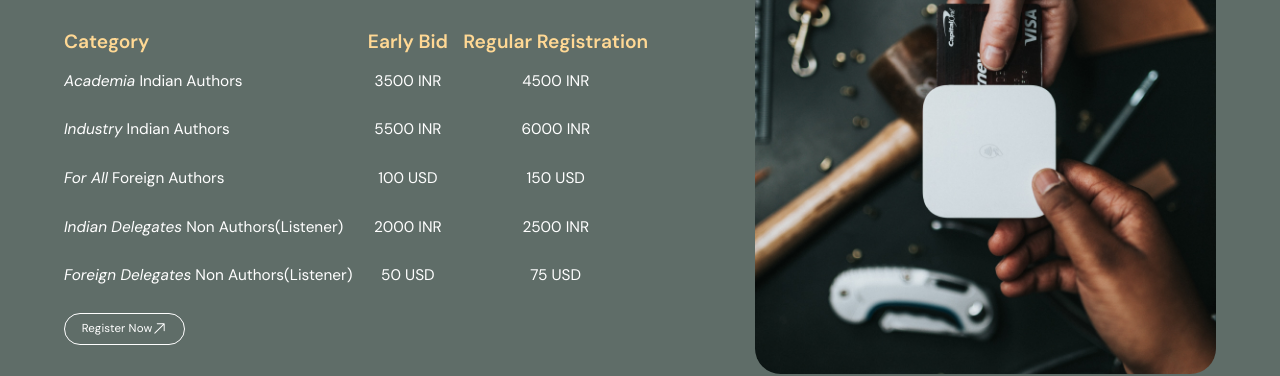
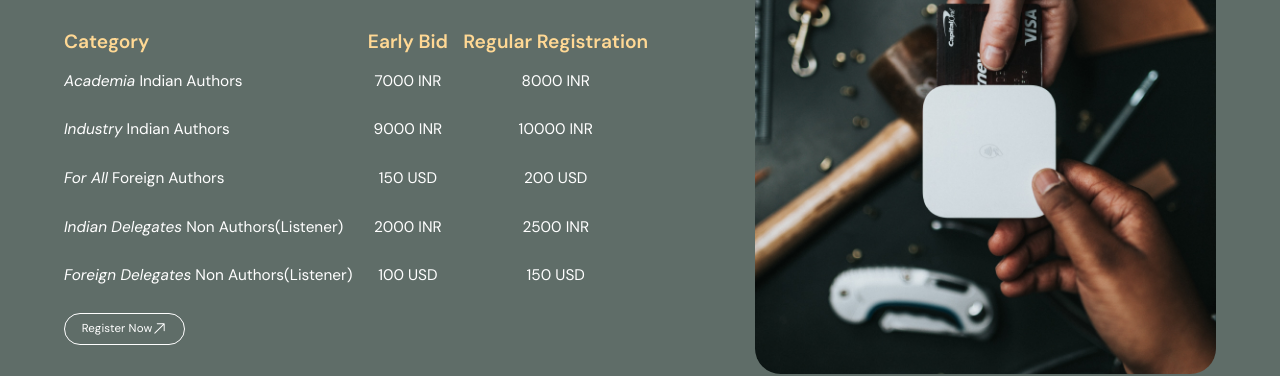
Before and after one commit to flash6083/ConferenceWebsite, a Next.js app: page /registration in a window 1280 px wide. Shown: the part 215-591 px from the top of the page. Built offline with nearby package versions, Linux system fonts and the light colour scheme.

Commit message:
Update regsitration

```diff
--- a/app/registration/page.js
+++ b/app/registration/page.js
@@ -25,21 +25,21 @@ const Registration = () => {
                     <div className={styles.tab_col}>
                         <h3>Early Bid</h3>
                         <ul>
-                            <li>3500 INR</li>
-                            <li>5500 INR</li>
+                            <li>7000 INR</li>
+                            <li>9000 INR</li>
+                            <li>150 USD</li>
+                            <li>2000 INR</li>
                             <li>100 USD</li>
-                            <li>2000 INR</li>
-                            <li>50 USD</li>
                         </ul>
                     </div>
                     <div className={styles.tab_col}>
                         <h3>Regular Registration</h3>
                         <ul>
-                            <li>4500 INR</li>
-                            <li>6000 INR</li>
+                            <li>8000 INR</li>
+                            <li>10000 INR</li>
+                            <li>200 USD</li>
+                            <li>2500 INR</li>
                             <li>150 USD</li>
-                            <li>2500 INR</li>
-                            <li>75 USD</li>
                         </ul>
                     </div>
                 </div>
```
